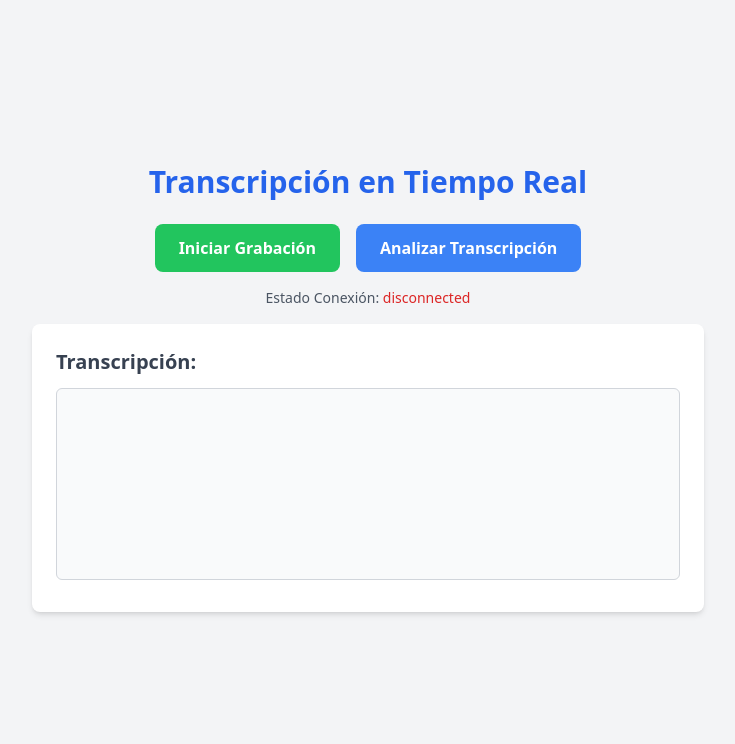
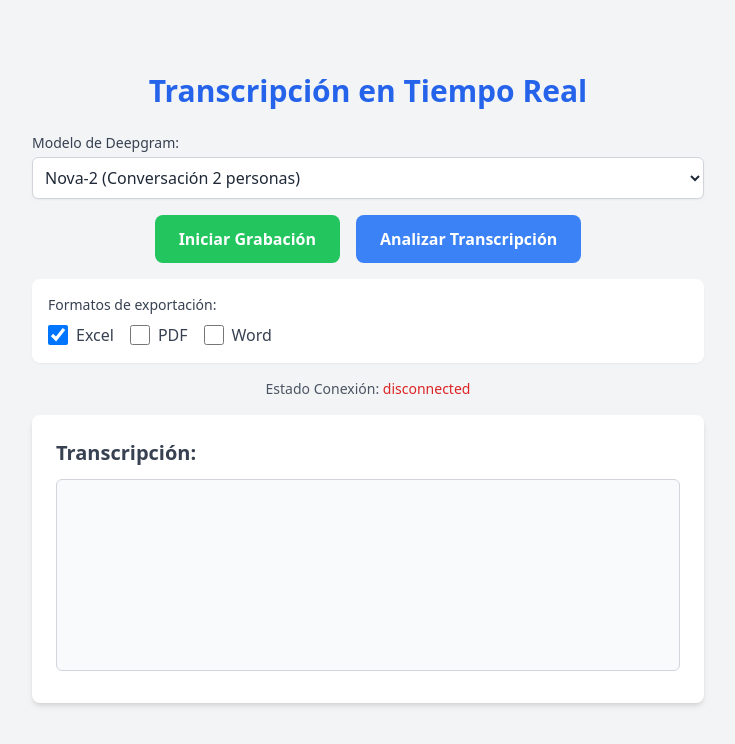
Before and after one commit to nicogcf2007/RTT, a React (Vite) app in the folder frontend/: page / in a window 1280 px wide. Shown: the top 744 px of the page, without its empty margins (272-1007 px from the left). Built offline with nearby package versions, Linux system fonts and the light colour scheme.

Commit message:
Update App.tsx

```diff
--- a/frontend/src/App.tsx
+++ b/frontend/src/App.tsx
@@ -8,13 +8,18 @@ const App: React.FC = () => {
   const [analysis, setAnalysis] = useState<any>(null);
   const [isAnalyzing, setIsAnalyzing] = useState(false);
 
+  // Add state for model selection and export formats
+  const [selectedModel, setSelectedModel] = useState<string>('nova-2');
+  const [exportFormats, setExportFormats] = useState({
+    excel: true,
+    pdf: false,
+    word: false
+  });
+
   const socketRef = useRef<WebSocket | null>(null);
   const mediaRecorderRef = useRef<MediaRecorder | null>(null);
   const audioChunksRef = useRef<Blob[]>([]);
   const audioContextRef = useRef<AudioContext | null>(null);
-
-  // Remove unused WS_URL variable
-  // const WS_URL = 'ws://localhost:8000/ws/transcribe';
 
   // Función para iniciar la conexión WebSocket
   const connectWebSocket = useCallback(() => {
@@ -50,12 +55,22 @@ const App: React.FC = () => {
       socketRef.current.onopen = () => {
         console.log('WebSocket Connected');
         setConnectionStatus('connected');
+
+        // Send model configuration when connection is established
+        if (socketRef.current) {
+          socketRef.current.send(JSON.stringify({
+            model: selectedModel
+          }));
+          console.log(`Sent model configuration: ${selectedModel}`);
+        }
       };
 
       // Fix: Add null check for socketRef.current
       if (socketRef.current) {
         socketRef.current.onmessage = (event) => {
           try {
+            // Check if it's a text message (JSON)
+            if (typeof event.data === 'string') {
               const data = JSON.parse(event.data);
 
               // Si es un mensaje de transcripción
@@ -74,12 +89,57 @@ const App: React.FC = () => {
               if (data.analysis_complete) {
                 setAnalysis(data.analysis);
                 setIsAnalyzing(false);
+
+                // If file_data is present, prepare for file downloads
+                if (data.file_data) {
+                  console.log('Received file metadata:', data.file_data);
+                  // Store file metadata for later download when binary data arrives
+                  window.fileMetadata = data.file_data;
+                }
               }
 
               // Si es un mensaje de error
               if (data.error) {
                 console.error('Error from server:', data.error);
                 alert(`Error: ${data.error}`);
+              }
+            }
+            // Handle binary data (file downloads)
+            else if (event.data instanceof Blob) {
+              console.log('Received binary data for file download');
+              if (window.fileMetadata && window.fileMetadata !== null) {
+                // Get the next format to download
+                const formats = Object.keys(window.fileMetadata);
+                if (formats.length > 0) {
+                  const format = formats[0];
+                  const metadata = window.fileMetadata[format];
+
+                  // Create download link
+                  const blob = new Blob([event.data], { type: metadata.content_type });
+                  const url = URL.createObjectURL(blob);
+                  const a = document.createElement('a');
+                  a.href = url;
+                  a.download = metadata.filename;
+                  document.body.appendChild(a);
+                  a.click();
+
+                  // Clean up
+                  setTimeout(() => {
+                    document.body.removeChild(a);
+                    URL.revokeObjectURL(url);
+
+                    // Remove this format from pending downloads
+                    if (window.fileMetadata) {
+                      delete window.fileMetadata[format];
+
+                      // If no more formats, clean up completely
+                      if (Object.keys(window.fileMetadata).length === 0) {
+                        window.fileMetadata = null;
+                      }
+                    }
+                  }, 100);
+                }
+              }
             }
           } catch (e) {
             console.error('Error parsing message from server:', e, event.data);
@@ -103,7 +163,7 @@ const App: React.FC = () => {
       console.error('Error creating WebSocket connection:', error);
       setConnectionStatus('error');
     }
-  }, [isRecording]);
+  }, [isRecording, selectedModel]); // Add selectedModel to dependencies
 
   // Función para iniciar la grabación
   const startRecording = async () => {
@@ -212,14 +272,23 @@ const App: React.FC = () => {
     }
   };
 
-  // Función para solicitar análisis
+  // Función para solicitar análisis - Updated to include export formats
   const requestAnalysis = () => {
     if (socketRef.current && socketRef.current.readyState === WebSocket.OPEN) {
       setIsAnalyzing(true);
       console.log("Enviando comando de análisis al servidor...");
+
+      // Get selected export formats as an array
+      const selectedFormats = Object.entries(exportFormats)
+        .filter(([_, selected]) => selected)
+        .map(([format]) => format);
+
+      console.log("Selected export formats:", selectedFormats);
+
       socketRef.current.send(JSON.stringify({
         command: 'stop_and_analyze',
-        transcript: transcript.trim() // Send the transcript directly
+        transcript: transcript.trim(), // Send the transcript directly
+        export_formats: selectedFormats
       }));
     } else {
       console.error("WebSocket no está abierto:", socketRef.current ? socketRef.current.readyState : "null");
@@ -234,9 +303,16 @@ const App: React.FC = () => {
           if (socketRef.current && socketRef.current.readyState === WebSocket.OPEN) {
             clearInterval(checkAndSend);
             console.log("WebSocket reconectado, enviando comando de análisis...");
+
+            // Get selected export formats as an array
+            const selectedFormats = Object.entries(exportFormats)
+              .filter(([_, selected]) => selected)
+              .map(([format]) => format);
+
             socketRef.current.send(JSON.stringify({
               command: 'stop_and_analyze',
-              transcript: transcript.trim() // Send the transcript directly
+              transcript: transcript.trim(), // Send the transcript directly
+              export_formats: selectedFormats
             }));
             setIsAnalyzing(true);
           }
@@ -269,6 +345,24 @@ const App: React.FC = () => {
     <div className="flex flex-col justify-center items-center p-4 min-h-screen bg-gray-100">
       <h1 className="mb-6 text-3xl font-bold text-blue-600">Transcripción en Tiempo Real</h1>
 
+      {/* Model selection dropdown */}
+      <div className="mb-4 w-full max-w-2xl">
+        <label className="block mb-1 text-sm font-medium text-gray-700">
+          Modelo de Deepgram:
+        </label>
+        <select
+          className="p-2 w-full bg-white rounded-md border border-gray-300 shadow-sm focus:outline-none focus:ring-blue-500 focus:border-blue-500"
+          value={selectedModel}
+          onChange={(e) => setSelectedModel(e.target.value)}
+          disabled={isRecording}
+        >
+          <option value="nova-2">Nova-2 (Conversación 2 personas)</option>
+          <option value="nova-2-general">Nova-2-General</option>
+          <option value="nova-2-meeting">Nova-2-Meeting (Reuniones)</option>
+          <option value="nova-2-phonecall">Nova-2-Phonecall (Llamadas)</option>
+        </select>
+      </div>
+
       <div className="flex mb-4 space-x-4">
         <button
           onClick={isRecording ? stopRecording : startRecording}
@@ -287,6 +381,45 @@ const App: React.FC = () => {
         >
           {isAnalyzing ? 'Analizando...' : 'Analizar Transcripción'}
         </button>
+      </div>
+
+      {/* Export format selection */}
+      <div className="p-4 mb-4 w-full max-w-2xl bg-white rounded-lg shadow-sm">
+        <label className="block mb-2 text-sm font-medium text-gray-700">
+          Formatos de exportación:
+        </label>
+        <div className="flex flex-wrap gap-4">
+          <label className="inline-flex items-center">
+            <input
+              type="checkbox"
+              className="w-5 h-5 text-blue-600 form-checkbox"
+              checked={exportFormats.excel}
+              onChange={() => setExportFormats({...exportFormats, excel: !exportFormats.excel})}
+              disabled={isAnalyzing}
+            />
+            <span className="ml-2 text-gray-700">Excel</span>
+          </label>
+          <label className="inline-flex items-center">
+            <input
+              type="checkbox"
+              className="w-5 h-5 text-blue-600 form-checkbox"
+              checked={exportFormats.pdf}
+              onChange={() => setExportFormats({...exportFormats, pdf: !exportFormats.pdf})}
+              disabled={isAnalyzing}
+            />
+            <span className="ml-2 text-gray-700">PDF</span>
+          </label>
+          <label className="inline-flex items-center">
+            <input
+              type="checkbox"
+              className="w-5 h-5 text-blue-600 form-checkbox"
+              checked={exportFormats.word}
+              onChange={() => setExportFormats({...exportFormats, word: !exportFormats.word})}
+              disabled={isAnalyzing}
+            />
+            <span className="ml-2 text-gray-700">Word</span>
+          </label>
+        </div>
       </div>
 
       <div className="mb-4 text-sm text-gray-600">
```
Lines whose indentation alone changed are shown as unchanged.
